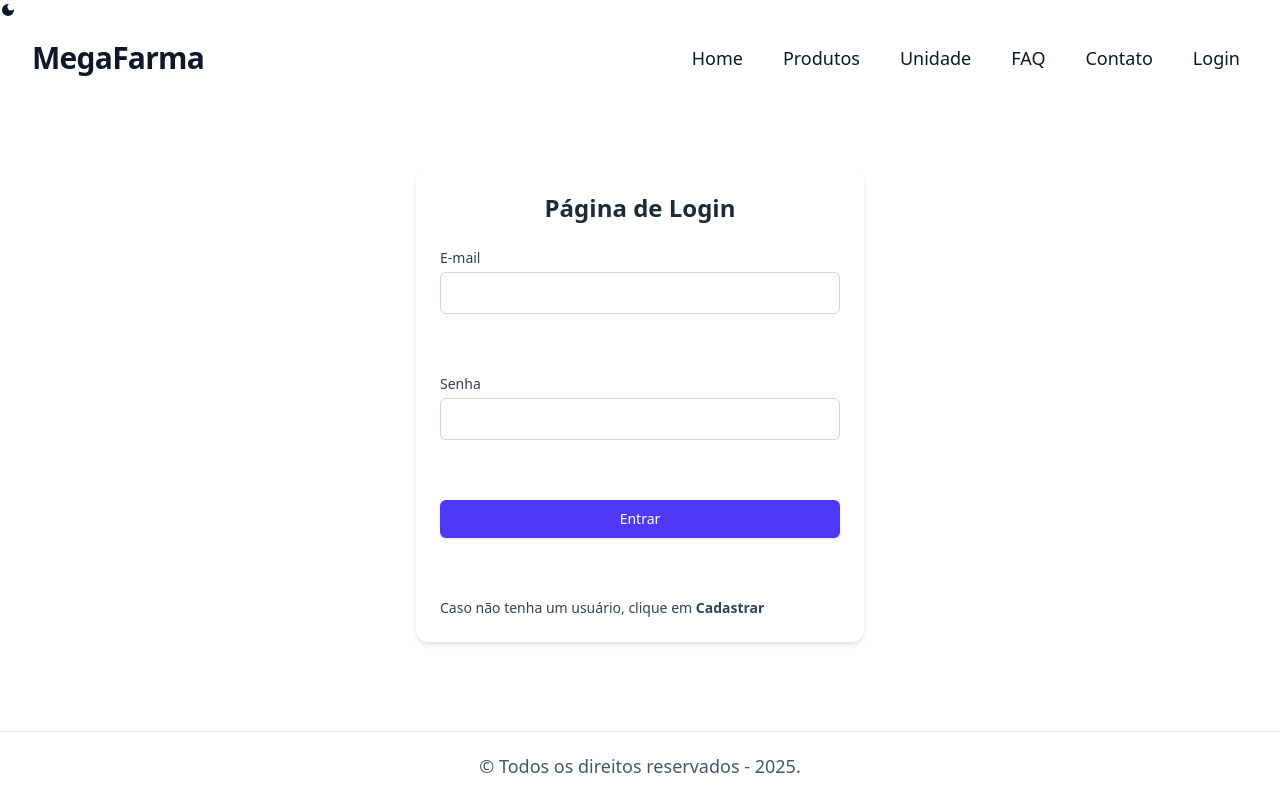
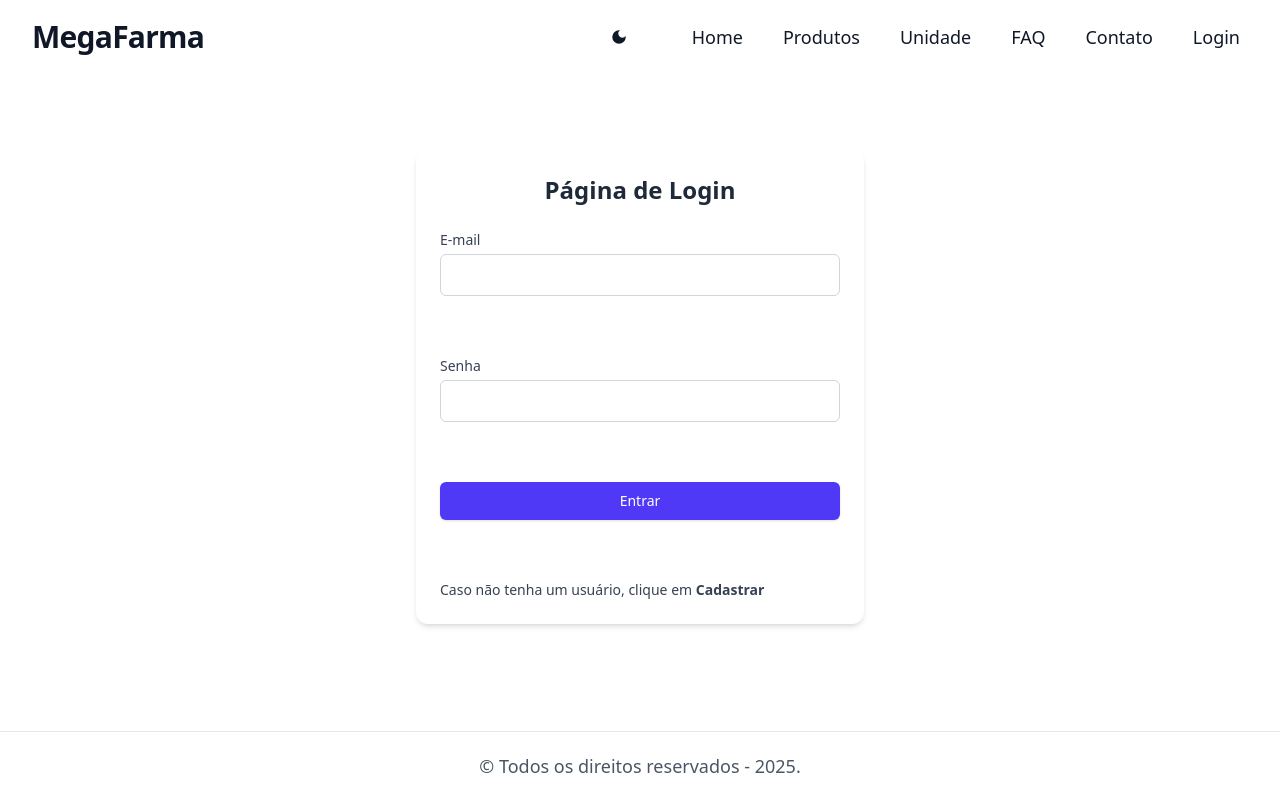
Before and after one commit to 1TDSPG-25/sistema-flow, a React (Vite) app: page /sistema-flow/login in a window 1280 px wide. Shown: the top 812 px of the page. Built offline with nearby package versions, Linux system fonts and the light colour scheme; no server answers.

Commit message:
fix(button): Mudando a posição do botão de tema para ficar junto do menu e adicionando hover para ficar azul.

```diff
--- a/src/components/Cabecalho/Cabecalho.tsx
+++ b/src/components/Cabecalho/Cabecalho.tsx
@@ -1,22 +1,11 @@
 
 import Menu from "../Menu/Menu";
 import { Link } from "react-router-dom";
-import { MdDarkMode as DarkIcon } from "react-icons/md";
-import { MdOutlineLightMode as LightIcon} from "react-icons/md";
-import useTheme from "../../context/useTheme";
 
 export default function Cabecalho() {
 
-  const{ isDark , toggleTheme} = useTheme();
-
   return (
-
-    <header className={`${ isDark ? 'dark-mode':'light-mode'}`}>
-
-      <div>
-        <button onClick={toggleTheme} className="cursor-pointer">{isDark ? <LightIcon/> : <DarkIcon /> }</button>
-      </div>
-
+    <header>
       <div className="w-full flex flex-col md:flex-row items-center justify-between
                       px-4 sm:px-6 lg:px-8 py-4">
         <h1 className="text-2xl md:text-3xl font-bold tracking-tight mb-2 md:mb-0">
--- a/src/components/Menu/Menu.tsx
+++ b/src/components/Menu/Menu.tsx
@@ -1,8 +1,17 @@
 import { Link } from "react-router-dom";
+import { MdDarkMode as DarkIcon } from "react-icons/md";
+import { MdOutlineLightMode as LightIcon} from "react-icons/md";
+import useTheme from "../../context/useTheme";
 
 export default function Menu(){
+
+  const{ isDark , toggleTheme} = useTheme();
+
   return(
     <nav className="menu flex flex-row gap-3 md:gap-6 items-center md:justify-center text-base md:text-lg">
+      <div>
+        <button onClick={toggleTheme} className="px-8 py-3 hover:text-blue-500">{isDark ? <LightIcon/> : <DarkIcon /> }</button>
+      </div>
       <Link to="/" className="px-2 py-1 hover:text-blue-500 transition-colors"> Home</Link>
       <Link to="/produtos" className="px-2 py-1 hover:text-blue-500 transition-colors">Produtos</Link>
       <Link to="/unidade" className="px-2 py-1 hover:text-blue-500 transition-colors">Unidade</Link>
```
